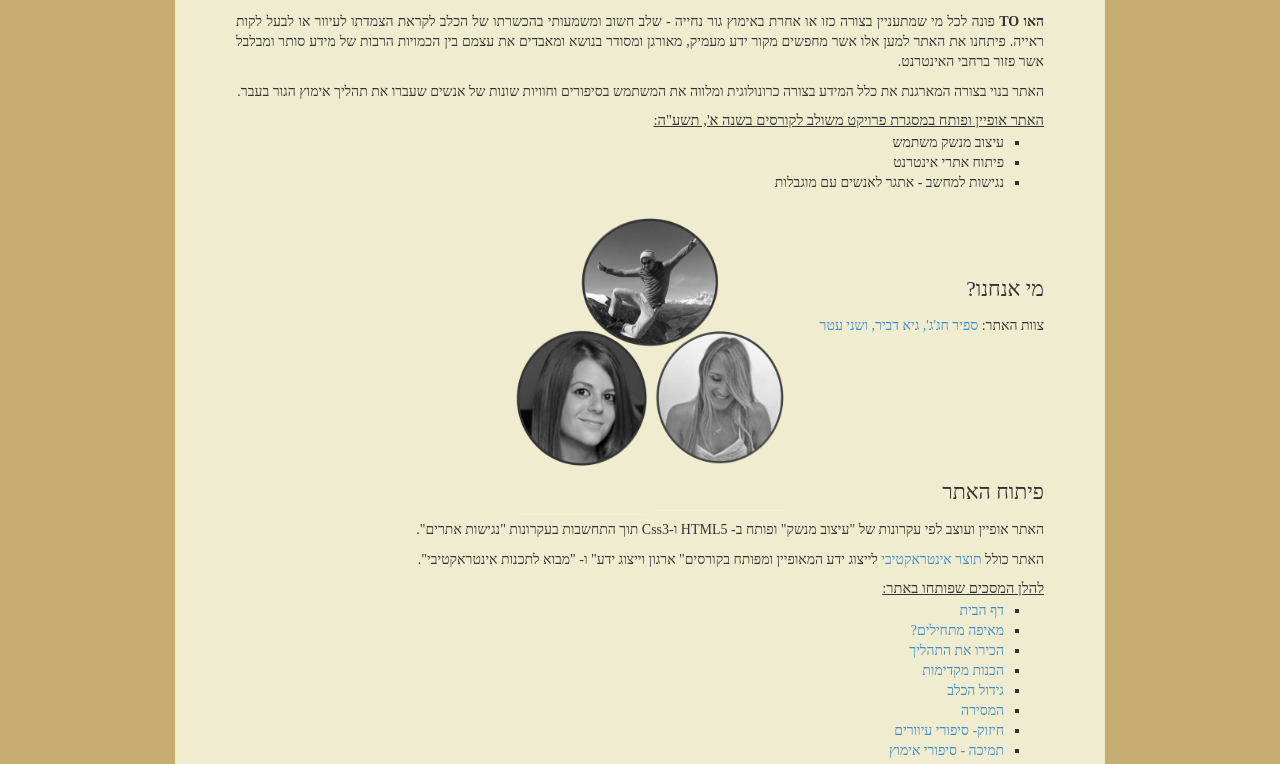
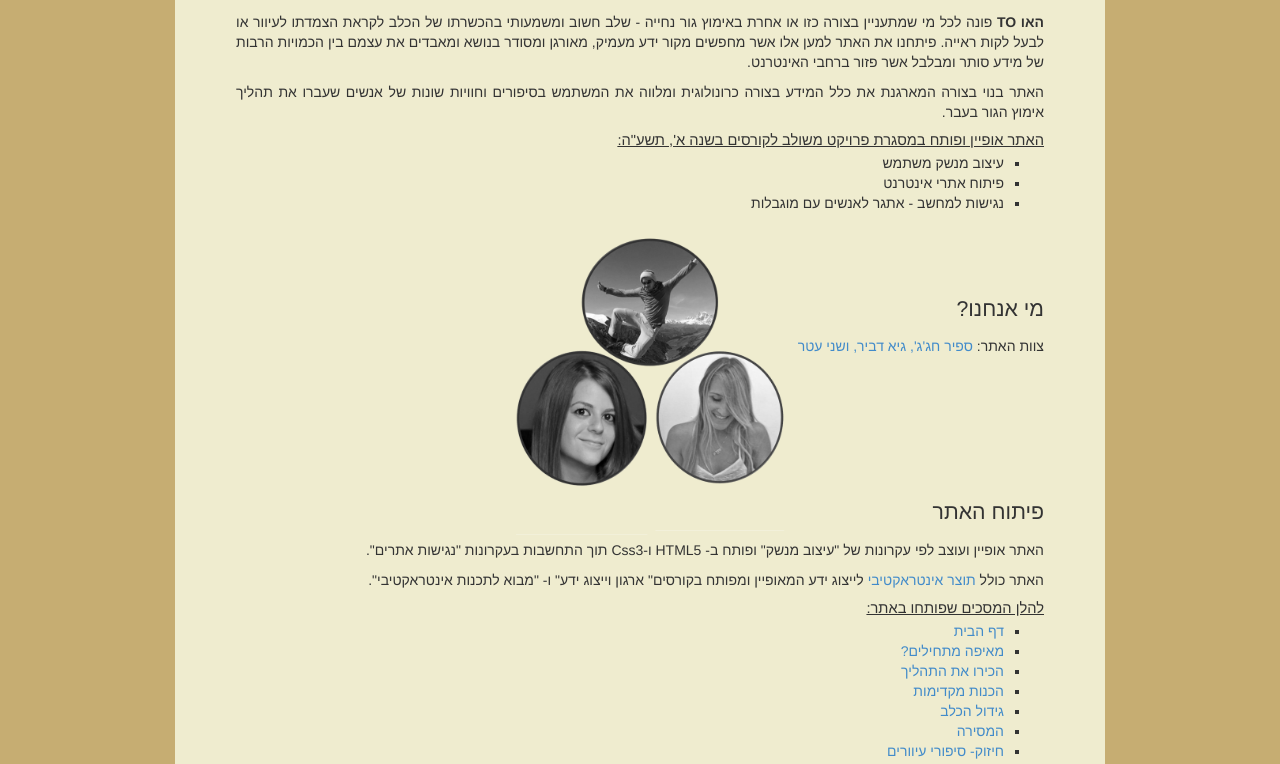
Before and after one commit to Guy-Dvir/HowTo, a plain HTML site: page 8_אודות.htm in a window 1280 px wide. Shown: the part 256-1020 px from the top of the page. Drawn offline with nearby package versions, Linux system fonts and the light colour scheme; a small style sheet from the web is missing; a web font is replaced by a local one.

Commit message:
@import
url(http://fonts.googleapis.com/earlyaccess/opensanshebrew.css);

```diff
--- a/Styles/myStyle.css
+++ b/Styles/myStyle.css
@@ -1,4 +1,6 @@
-body * {
+@import url(http://fonts.googleapis.com/earlyaccess/opensanshebrew.css);
+
+﻿body * {
     font-family: 'Open Sans Hebrew','Simple CLM',serif !important;
 }
 
```
